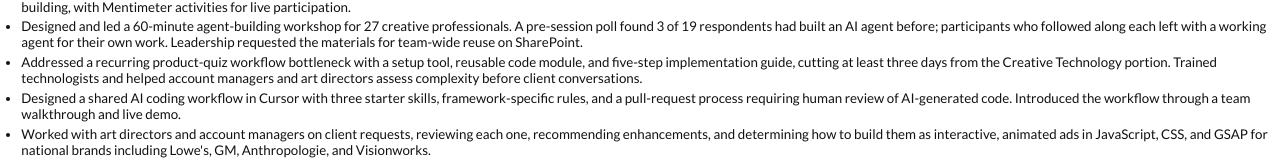
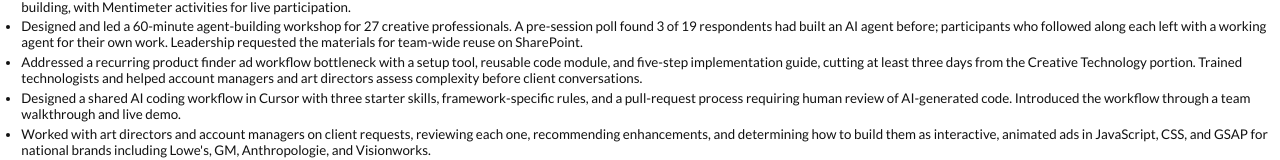
Before and after one commit to TeresaRosinski/hellorosinski, a plain HTML site: page content/resume/resume.html in a window 1280 px wide. Shown: the part 188-348 px from the top of the page. Drawn offline with Linux system fonts and the light colour scheme.

Commit message:
content: call it a product finder ad on the résumé
Co-Authored-By: Claude Opus 5.5 <noreply@anthropic.com>

```diff
--- a/content/resume/resume.html
+++ b/content/resume/resume.html
@@ -44,7 +44,7 @@
 <ul>
   <li>Created and facilitated a nine-session AI learning series (2023–2026), expanding from Creative Technology to art directors, copywriters, and other creative roles. Covered AI literacy, prompting, prototyping, and agent building, with Mentimeter activities for live participation.</li>
   <li>Designed and led a 60-minute agent-building workshop for 27 creative professionals. A pre-session poll found 3 of 19 respondents had built an AI agent before; participants who followed along each left with a working agent for their own work. Leadership requested the materials for team-wide reuse on SharePoint.</li>
-  <li>Addressed a recurring product-quiz workflow bottleneck with a setup tool, reusable code module, and five-step implementation guide, cutting at least three days from the Creative Technology portion. Trained technologists and helped account managers and art directors assess complexity before client conversations.</li>
+  <li>Addressed a recurring product finder ad workflow bottleneck with a setup tool, reusable code module, and five-step implementation guide, cutting at least three days from the Creative Technology portion. Trained technologists and helped account managers and art directors assess complexity before client conversations.</li>
   <li>Designed a shared AI coding workflow in Cursor with three starter skills, framework-specific rules, and a pull-request process requiring human review of AI-generated code. Introduced the workflow through a team walkthrough and live demo.</li>
   <li>Worked with art directors and account managers on client requests, reviewing each one, recommending enhancements, and determining how to build them as interactive, animated ads in JavaScript, CSS, and GSAP for national brands including Lowe's, GM, Anthropologie, and Visionworks.</li>
 </ul>
```
Also changed, not shown: 1 other file.
